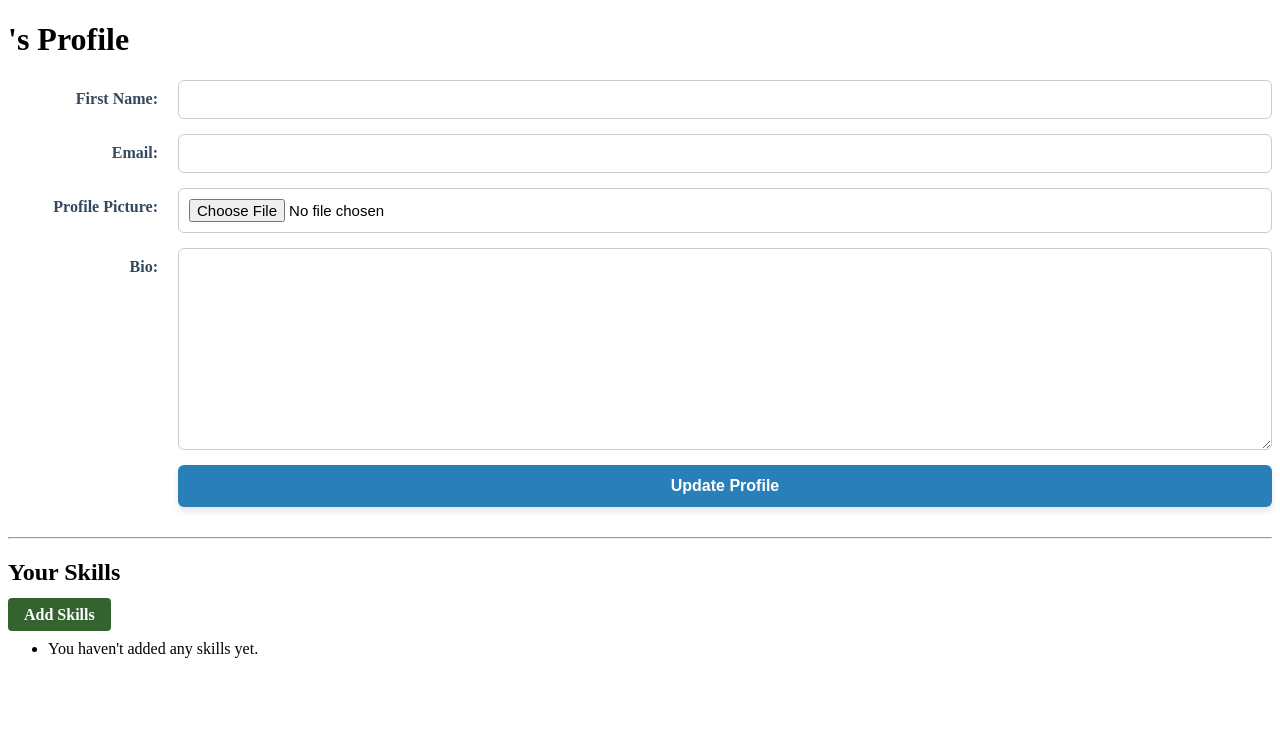
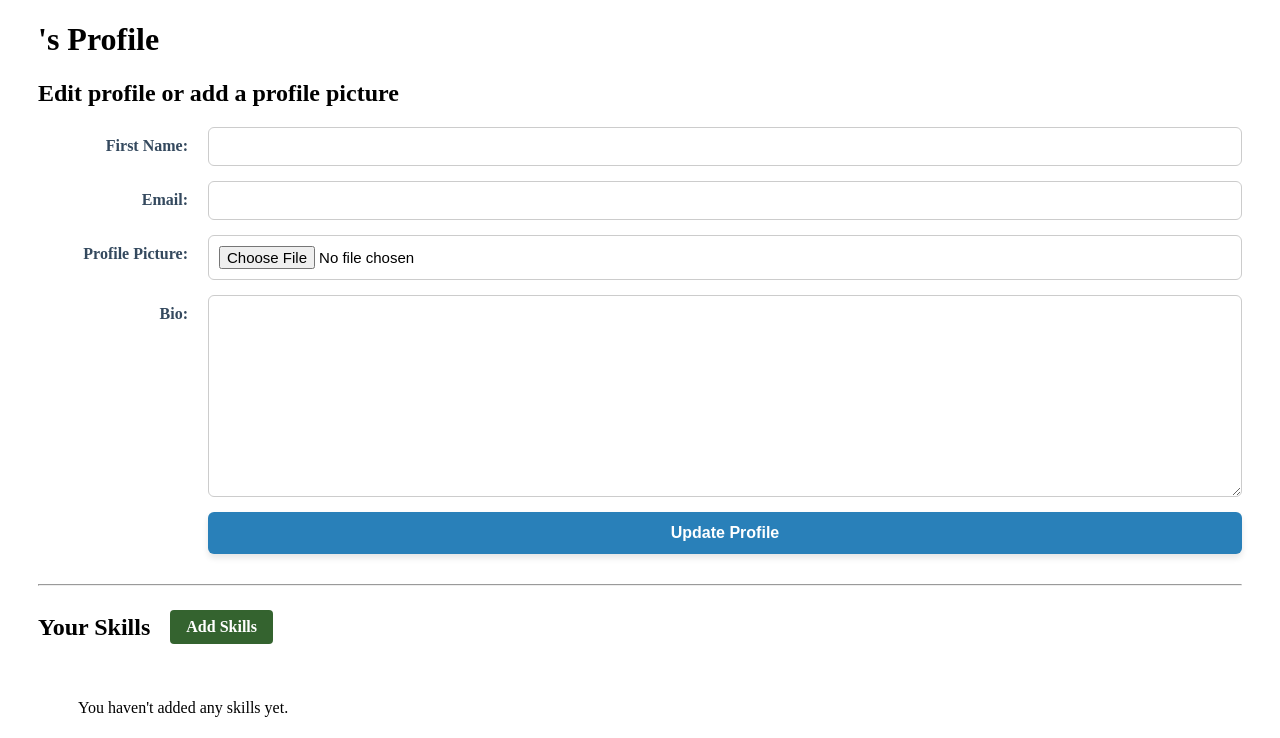
Before and after one commit to anndimi/SkillSwap, a Django app: page /skillswapapp/profile/ in a window 1280 px wide. Shown: the part 62-800 px from the top of the page. Run offline with Django 5.2, Linux system fonts and the light colour scheme; a user stored in the database is signed in; data comes from the database, SQL or seed files in the repository; both versions use the stored data as it was after the commit.

Commit message:
added styling and type to profile page.

```diff
--- a/skillswapproject/static/css/styles.css
+++ b/skillswapproject/static/css/styles.css
@@ -36,6 +36,7 @@
 
 .logout-btn:hover {
     background-color: #c0392b;
+    cursor: pointer;
 }
 
 .content {
@@ -232,6 +233,9 @@
   }
 /* ----Register form End----- */
 /* PROFILE PAGE STYLES */
+.profile-container{
+  padding: 0 30px;
+}
 .profile-form {
   display: grid;
   grid-template-columns: 150px 1fr;
@@ -304,6 +308,26 @@
   object-fit: cover;
   border: 2px solid white;
 }
+
+.profile-skill-list{
+  display: flex;
+  gap: 10px;
+  list-style: none;
+  margin-top: 20px;
+}
+.profile-list-header{
+  display: flex;
+  align-items: center;
+  gap: 20px;
+}
+.profile-skill-card{
+  display: flex;
+  flex-direction: column;
+  border: 1px solid black;
+  border-radius: 10px;
+  padding: 20px 10px;
+  max-width: 300px;
+}
 /* PROFILE PAGE STYLES END */
 
 /* SKILL DETAILS PAGE STYLES */
--- a/skillswapproject/templates/skillswapapp/profile.html
+++ b/skillswapproject/templates/skillswapapp/profile.html
@@ -4,7 +4,7 @@
 
 <div class="profile-container">
   <h1>{{ request.user.first_name }}'s Profile</h1>
-
+  <h2>Edit profile or add a profile picture</h2>
     <form method="post" enctype="multipart/form-data" class="profile-form">
         {% csrf_token %}
 
@@ -32,21 +32,43 @@
     </form>
 
   <hr>
-  <h2>Your Skills</h2>
-  <a href="{% url 'skillswapapp:addskills' %}" class="profile-btn">Add Skills</a>
-  <ul>
+  <div class="profile-list-header">
+    <h2>Your Skills</h2>
+    <a href="{% url 'skillswapapp:addskills' %}" class="profile-btn">Add Skills</a>
+  </div>
+  <br>
+  <ul class="profile-skill-list">
     {% for skill in user_skills %}
+    <div class="profile-skill-card">
       <li>
-        <strong>Skill: {{ skill.title }}</strong><br>
+        {%if skill.type == "offer"%}
+          <span class="offering-style">-OFFERING-</span>
+        {%else%}
+          <span class="seeking-style">-SEEKING-</span>
+        {%endif%}
+      </li><br>
+      <li>
+        Skill: {{ skill.title }}<br>
+      </li>
+      <li>
         Category: {{ skill.get_category_display }}<br>
-        <em>Description: {{ skill.description }}</em><br>
+      </li>
+      <li>
+        Description: {{ skill.description }}<br>
+      </li>
+      <li>
         Availability: {{ skill.availability }}<br>
+      </li>
+      <li>
         Location: {{ skill.location }}<br><br>
+      </li>
+      <li>
         <form method="post" action="{% url 'skillswapapp:deleteskill' skill.id %}" style="display:inline;">
           {% csrf_token %}
-          <button type="submit" onclick="return confirm('Are you sure you want to delete this skill?');">Delete</button>
+          <button type="submit" class="logout-btn" onclick="return confirm('Are you sure you want to delete this skill?');">Delete</button>
         </form>
       </li>
+    </div>
     {% empty %}
       <li>You haven't added any skills yet.</li>
     {% endfor %}
```
Also changed, not shown: skillswapproject/db.sqlite3.
